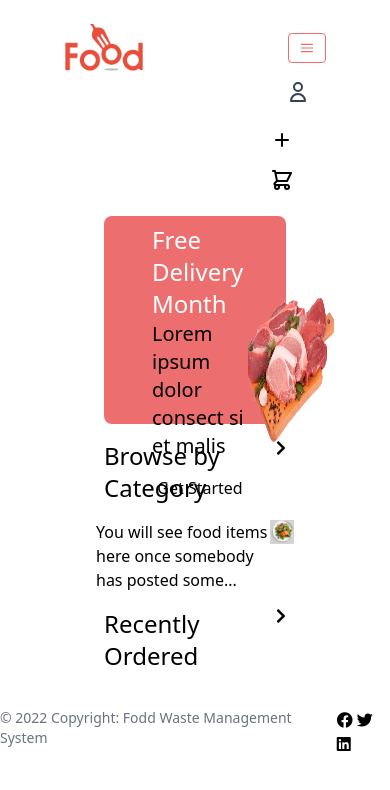
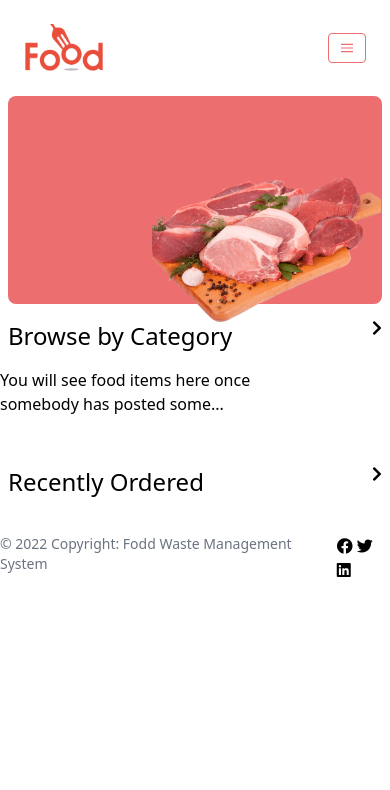
Before and after one commit to samuelodhiambo/FoodWasteManagementProject, a Django app: page / in a window 390 px wide. Shown: the top 790 px of the page. Run offline with Django 4.2, Linux system fonts and the light colour scheme; data that the repository does not hold is empty; some libraries are stand-ins or nearby versions.

Commit message:
layout:responsiveness - added responsiveness for  small screen devices

```diff
--- a/catalog/static/js/main.js
+++ b/catalog/static/js/main.js
@@ -1,5 +1,6 @@
 const element = document.getElementById('content');
 const modal = document.getElementById('productModal');
+const menu = document.getElementById("menu");
 function showDropdown() {
     element.classList.toggle('show');
 }
@@ -11,3 +12,8 @@
 function closeModal() {
     modal.classList.add('show')
 }
+function showMenu() {
+
+    menu.classList.toggle("show");
+
+}
--- a/catalog/templates/index.html
+++ b/catalog/templates/index.html
@@ -15,13 +15,13 @@
 </head>
 
 <body>
-    <main class="px-10">
+    <main class="px-0 md:px-10">
         <nav class="flex  items-center justify-between flex-wrap bg-primary-500 p-6">
             <div class="flex items-center flex-shrink-0 text-white mr-6">
                 <img src="{% static 'assets/brand.png' %}" alt="logo" class="w-20 h-12">
             </div>
             <div class="block lg:hidden">
-                <button
+                <button onclick="showMenu()"
                     class="flex items-center px-3 py-2 border rounded text-primary  border-primary hover:text-primary hover:border-white">
                     <svg class="fill-current h-3 w-3" viewBox="0 0 20 20" xmlns="http://www.w3.org/2000/svg">
                         <title>Menu</title>
@@ -29,12 +29,12 @@
                     </svg>
                 </button>
             </div>
-            <div class="w-full flex justify-end lg:flex lg:items-center lg:w-auto ">
+            <div id="menu" class="show w-full flex justify-end lg:flex lg:items-center lg:w-auto ">
                 <div class="text-sm lg:flex-grow">
 
                     <div class="relative inline-block text-left">
                         <button id="profile" aria-expanded="true" aria-haspopup="true" onclick="showDropdown()"
-                            class="inline-flex justify-center w-full rounded-md  px-4 py-2 bg-white text-sm font-medium text-gray-700 hover:bg-gray-50 focus:outline-none focus:ring-2 focus:ring-offset-2 focus:ring-offset-gray-100 focus:ring-indigo-500">
+                            class="block mt-4 lg:inline-block lg:mt-0 text-black hover:text-black mr-4">
                             <svg xmlns="http://www.w3.org/2000/svg" class="h-6 w-6" fill="none" viewBox="0 0 24 24"
                                 stroke="currentColor">
                                 <path stroke-linecap="round" stroke-linejoin="round" stroke-width="2"
@@ -83,10 +83,11 @@
             </div>
         </nav>
 
-        <div class="px-14">
+        <div class="px-0 md:px-14">
             <div class="ml-2 mr-2 p-2 bg-primary h-52 rounded-lg">
-                <div class="flex justify-between px-10 items-center">
-                    <div class="flex flex-col items-start justify-evenly">
+
+                <div class="flex w-full justify-between px-10 items-center">
+                    <div class="flex flex-col items-start justify-evenly invisible md:visible">
                         <h1 class="text-white text-2xl">Free Delivery Month</h1>
                         <p class="text-black text-xl">Lorem ipsum dolor consect si et malis</p>
 
@@ -104,10 +105,10 @@
                 <i class="fas fa-chevron-right text-primary-500"></i>
             </div>
 
-            <div class="my-4 flex  justify-between h-1/2">
+            <div class="my-4 flex  justify-between   h-1/3 md:h-1/2 ">
                 {% for product in products|slice:":2" %}
-                <div class="flex sm:block h-full w-1/4 flex-wrap  justify-evenly">
-                    <div class="lg:max-w-md sm:max-w-sm  h-auto rounded overflow-hidden shadow-lg">
+                <div class="flex sm:block h-full w-full md:w-1/4 justify-center md:justify-evenly">
+                    <div class="h-auto rounded overflow-hidden shadow-lg">
                         <div class="flex bg-primary-light justify-center items-center h-210">
                             <img class="h-1/2 w-1/2 " src="{{ product.pimage.url }}" alt="Sunset in the mountains">
                         </div>
@@ -118,7 +119,7 @@
                             <div class="flex justify-between">
                                 <div class="font-normal text-lg mb-2">{{ product.county }}</div>
                             </div>
-                            <p class="text-gray-700 text-base">
+                            <p class="text-gray-700 text-base invisible md:visible">
                                 Lorem ipsum dolor sit amet, consectetur adipisicing elit. Voluptatibus quia, nulla!
                                 Maiores et perferendis eaque, exercitationem praesentium nihil.
                             </p>
@@ -148,7 +149,7 @@
                 {% endfor %}
 
 
-                <div class="flex w-1/3 bg-secondary h-full justify-center items-center">
+                <div class="md:visible invisible flex w-1/3 bg-secondary h-full justify-center items-center">
                     <img class="h-1/2" src="{% static 'assets/plate.png' %}" alt="logo">
                 </div>
             </div>
@@ -157,10 +158,10 @@
                 <i class="fas fa-chevron-right text-primary-500"></i>
             </div>
             <div class="mt-2">
-                <div class="flex wrap">
+                <div class="flex">
 
                     {% for product in products|slice:":4" %}
-                    <div class="flex h-full w-1/4 flex-wrap pr-5 justify-around">
+                    <div class="flex h-full w-full md:w-1/4 flex-wrap pr-5 justify-around">
                         <div class="max-w-sm  h-auto rounded overflow-hidden shadow-none">
                             <div class="flex bg-secondary justify-center items-center recent">
                                 <img class="h-1/2 w-1/2 " src="{{ product.pimage.url }}" alt="Sunset in the mountains">
```
